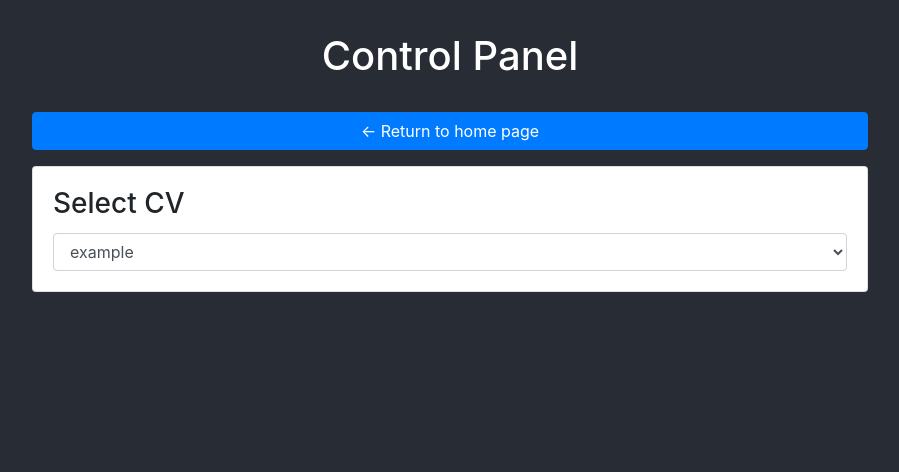
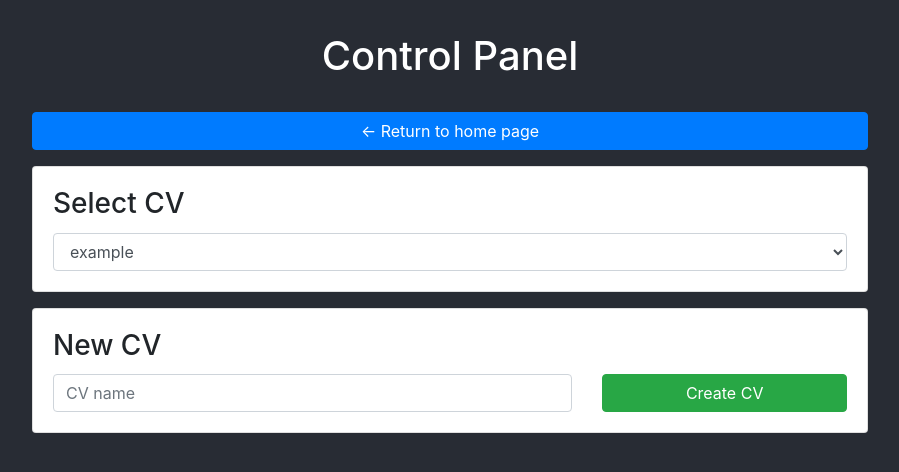
Before and after one commit to WKHAllen/BuildMyCV, a React (Create React App) app: page /control in a window 1280 px wide. Shown: the top 472 px of the page, without its empty margins (190-1089 px from the left). Built offline with nearby package versions, Linux system fonts and the light colour scheme.

Commit message:
Add create CV button

```diff
--- a/src/components/App.tsx
+++ b/src/components/App.tsx
@@ -54,7 +54,7 @@ export default class App extends React.Component<AppProps, AppState> {
 		this.onUpdate = this.onUpdate.bind(this);
 		this.resetExample = this.resetExample.bind(this);
 		this.selectCV = this.selectCV.bind(this);
-		this.newCV = this.newCV.bind(this);
+		this.createCV = this.createCV.bind(this);
 	}
 
 	componentDidMount() {
@@ -95,7 +95,8 @@ export default class App extends React.Component<AppProps, AppState> {
 						<ControlPanel
 							cvOptions={this.state.cvOptions}
 							openCV={this.state.openCV}
-							selectCV={this.selectCV} />
+							selectCV={this.selectCV}
+							createCV={this.createCV} />
 					</Route>
 					<Route exact path="/export">
 						<Export
@@ -161,9 +162,11 @@ export default class App extends React.Component<AppProps, AppState> {
 		});
 	}
 
-	private newCV(cvName: string): void {
+	private createCV(cvName: string): void {
 		cvedit.setCV(cvName, { cv: this.props.example });
+		const cvOptions = cvedit.getCVNames();
 		this.setState({
+			cvOptions: cvOptions,
 			openCV: cvName,
 			cvData: this.duplicate(this.props.example)
 		});
--- a/src/components/ControlPanel.tsx
+++ b/src/components/ControlPanel.tsx
@@ -1,17 +1,18 @@
 import React from 'react';
 import { Link } from 'react-router-dom';
 import '../css/ControlPanel.css';
+import ControlledInput from './ControlledInput';
 import ControlledSelect from './ControlledSelect';
 
 export interface ControlPanelProps {
 	cvOptions: string[];
 	openCV: string;
 	selectCV: (cvName: string) => void;
+	createCV: (cvName: string) => void;
 }
 
 export interface ControlPanelState {
-	cvOptions: string[];
-	openCV: string;
+	newCVName: string;
 }
 
 export default class ControlPanel extends React.Component<ControlPanelProps, ControlPanelState> {
@@ -19,8 +20,7 @@ export default class ControlPanel extends React.Component<ControlPanelProps, Con
 		super(props);
 
 		this.state = {
-			cvOptions: props.cvOptions,
-			openCV: props.openCV
+			newCVName: ''
 		};
 	}
 
@@ -42,6 +42,31 @@ export default class ControlPanel extends React.Component<ControlPanelProps, Con
 							options={this.arrayToMap(this.props.cvOptions)}
 							value={this.props.openCV}
 							onChange={(event) => this.props.selectCV(event.target.value)} />
+					</div>
+				</div>
+				<div className="card mb-3">
+					<div className="card-body">
+						<h3 className="card-title">New CV</h3>
+						<form onSubmit={(event) => this.onNewCVSubmit(event)}>
+							<div className="row">
+								<div className="col-8">
+									<ControlledInput
+										type="text"
+										className="form-control"
+										id="new-cv-input"
+										value={this.state.newCVName}
+										placeholder="CV name"
+										onChange={(event) => this.setState({ newCVName: event.target.value })} />
+								</div>
+								<div className="col-4">
+									<button
+										type="submit"
+										className="btn btn-success btn-block">
+											Create CV
+									</button>
+								</div>
+							</div>
+						</form>
 					</div>
 				</div>
 				{/* <div className="ControlPanel-Row row">
@@ -82,6 +107,12 @@ export default class ControlPanel extends React.Component<ControlPanelProps, Con
 		);
 	}
 
+	private onNewCVSubmit(event: React.FormEvent<HTMLFormElement>): void {
+		event.preventDefault();
+
+		this.props.createCV(this.state.newCVName);
+	}
+
 	private arrayToMap(arr: any[]): any {
 		let arrayMap: any = {};
 		for (const value of arr) {
--- a/src/components/ControlledSelect.tsx
+++ b/src/components/ControlledSelect.tsx
@@ -12,6 +12,19 @@ export interface ControlledSelectProps extends React.DetailedHTMLProps<React.Sel
 
 export interface ControlledSelectState {
 	value: string;
+	options: Options;
+}
+
+function optionsEqual(a: Options, b: Options): boolean {
+	if (Object.keys(a).length !== Object.keys(b).length) {
+		return false;
+	}
+	for (let i = 0; i < Object.keys(a).length; i++) {
+		if (a[i] !== b[i]) {
+			return false;
+		}
+	}
+	return true;
 }
 
 export default class ControlledSelect extends React.Component<ControlledSelectProps, ControlledSelectState> {
@@ -19,14 +32,16 @@ export default class ControlledSelect extends React.Component<ControlledSelectPr
 		super(props);
 
 		this.state = {
-			value: props.value || ''
+			value: props.value || '',
+			options: props.options
 		};
 	}
 
 	static getDerivedStateFromProps(props: ControlledSelectProps, currentState: ControlledSelectState) {
-		if (currentState.value !== props.value) {
+		if (currentState.value !== props.value || !optionsEqual(currentState.options, props.options)) {
 			return {
-				value: props.value
+				value: props.value,
+				options: props.options
 			}
 		}
 		return null;
```
